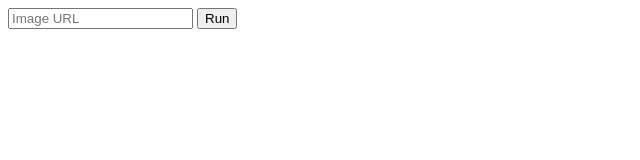
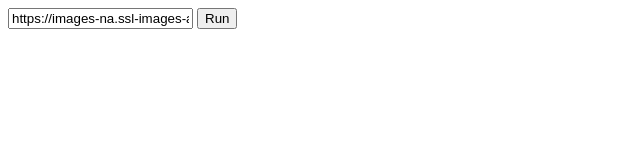
Before and after one commit to ishank-dev/Image-Text-Selector, a plain HTML site: page index.html in a window 1280 px wide. Shown: the whole page, without its empty margins (0-640 px from the left). Drawn offline with Linux system fonts and the light colour scheme.

Commit message:
Update index.html

```diff
--- a/index.html
+++ b/index.html
@@ -8,7 +8,7 @@
   </head>
   <body>
 
-    <input type="text" id="url" placeholder="Image URL" />
+    <input type="text" id="url" placeholder="Image URL" value = "https://images-na.ssl-images-amazon.com/images/I/91QDpg7q7tL._SL1500_.jpg"/>
     <input type="button" id="go_button" value="Run" />
         <img id = "img" src="" style = "float:right"><br>
 
```
